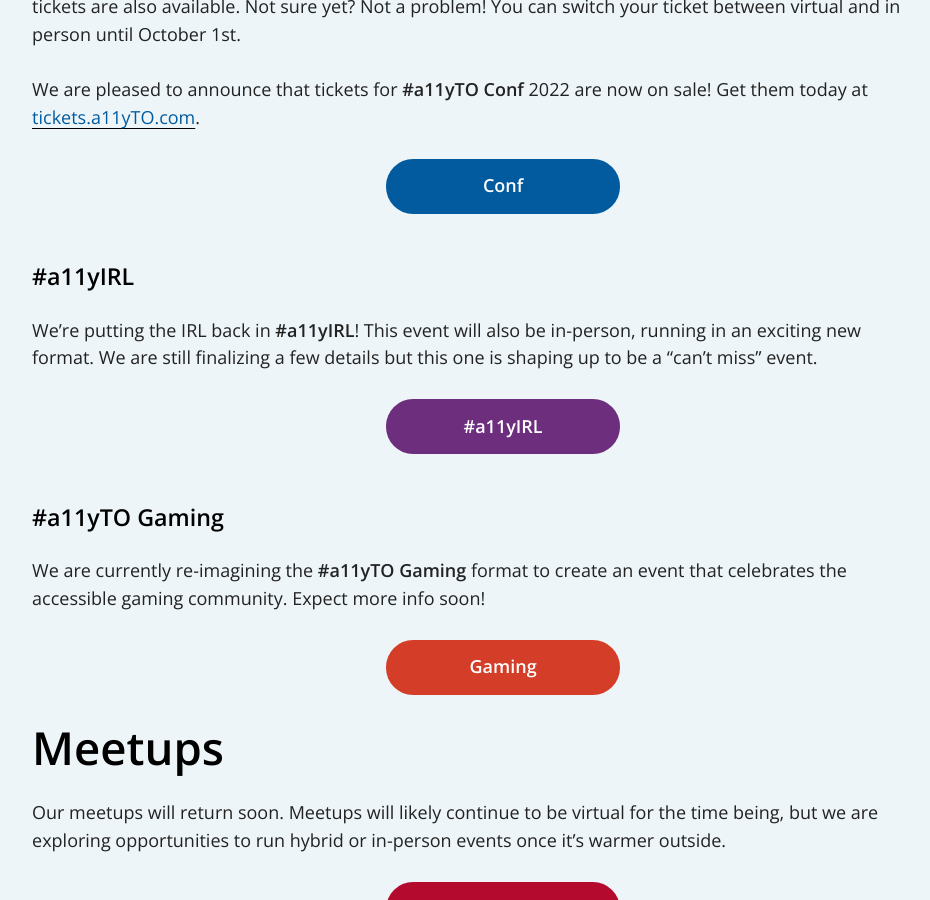
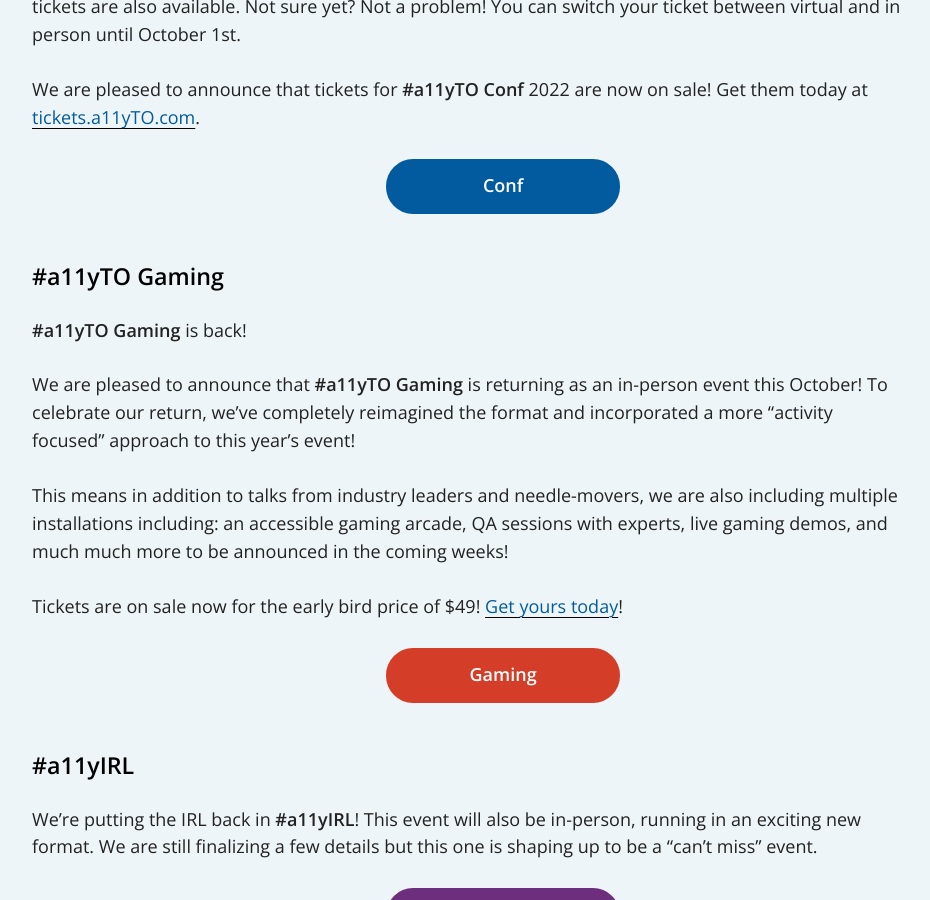
Before and after one commit to a11yTO/A11yTO-Main, a Jekyll site: the page built from index.html, in a window 1280 px wide and 900 px high, scrolled down 425 px. Shown: the whole window, without its empty margins (172-1102 px from the left). Built offline with Jekyll 4.4.1, drawn with Linux system fonts in a browser that asks for light colours.

Commit message:
Update copy: update Gaming copy

```diff
--- a/index.html
+++ b/index.html
@@ -18,19 +18,22 @@
   </li>
 </ul>
 
+<h4 class="sub-head">#a11yTO Gaming</h4>
+<p><strong>#a11yTO Gaming</strong> is back!</p>
+<p>We are pleased to announce that <strong>#a11yTO Gaming</strong> is returning as an in-person event this October! To celebrate our return, we’ve completely reimagined the format and incorporated a more “activity focused” approach to this year’s event!</p>
+<p>This means in addition to talks from industry leaders and needle-movers, we are also including multiple installations including: an accessible gaming arcade, QA sessions with experts, live gaming demos, and much much more to be announced in the coming weeks!</p>
+<p>Tickets are on sale now for the early bird price of $49! <a href="https://tickets.a11yto.com/e/5">Get yours today</a>!</p>
+<ul class="branded-events">
+  <li>
+    <a class="gaming" href="https://gaming.a11yto.com/" rel="external">Gaming</a>
+  </li>
+</ul>
+
 <h4 class="sub-head">#a11yIRL</h4>
 <p>We’re putting the IRL back in <strong>#a11yIRL</strong>! This event will also be in-person, running in an exciting new format. We are still finalizing a few details but this one is shaping up to be a “can’t miss” event.</p>
 <ul class="branded-events">
   <li>
     <a class="irl" href="https://irl.a11yto.com/" rel="external">#a11yIRL</a>
-  </li>
-</ul>
-
-<h4 class="sub-head">#a11yTO Gaming</h4>
-<p>We are currently re-imagining the <strong>#a11yTO Gaming</strong> format to create an event that celebrates the accessible gaming community. Expect more info soon!</p>
-<ul class="branded-events">
-  <li>
-    <a class="gaming" href="https://gaming.a11yto.com/" rel="external">Gaming</a>
   </li>
 </ul>
 
```
